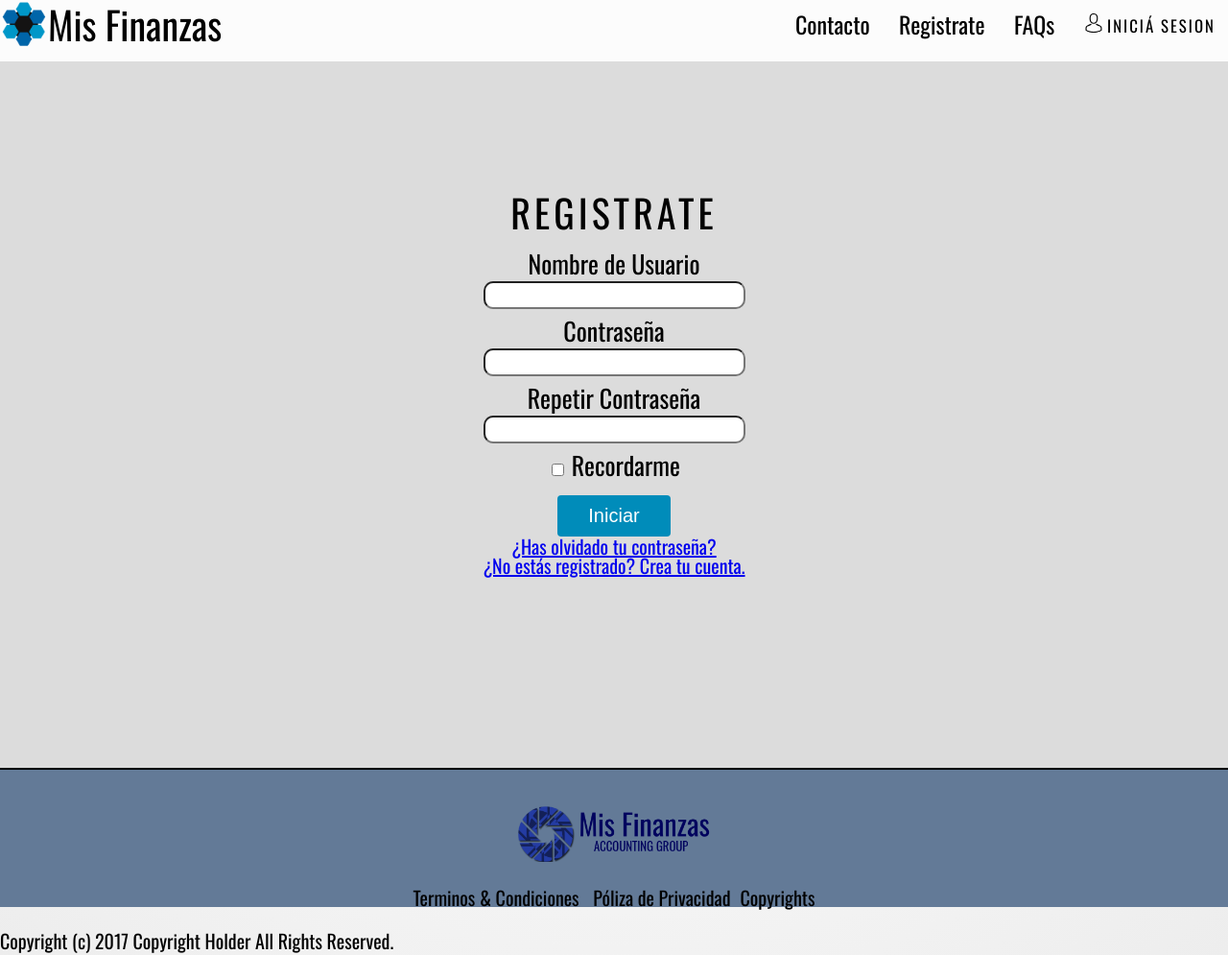
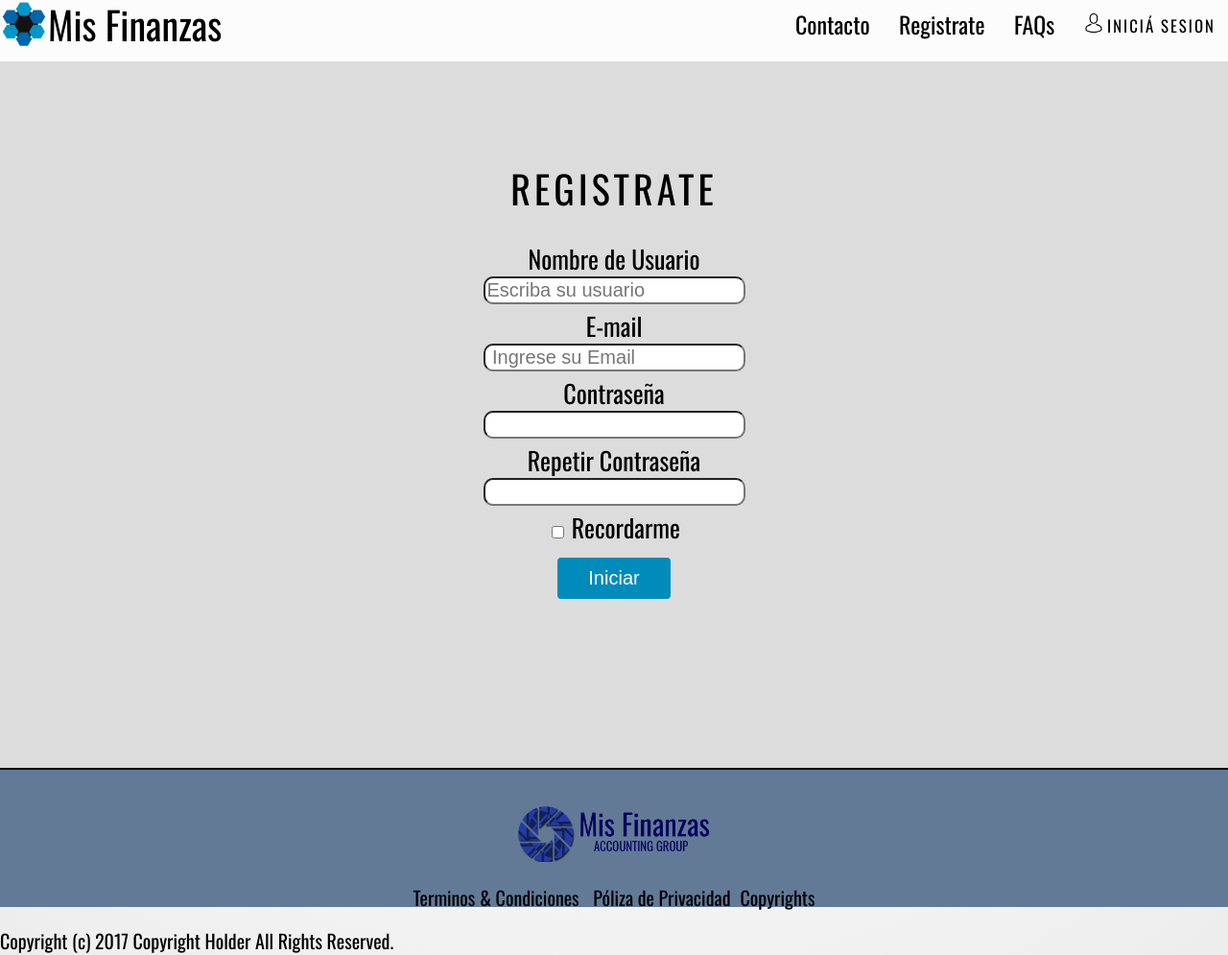
Before and after one commit to celina096/trabajo_grupal, a PHP site: page /registrate.php in a window 1280 px wide. Shown: the whole page at 96% size. Run offline with PHP 8.4, Linux system fonts and the light colour scheme.

Commit message:
registrate nuevo

```diff
--- a/css/registrate.css
+++ b/css/registrate.css
@@ -86,10 +86,13 @@ form.container input {
 }
 
 p.registrate {
-	margin-bottom: 2%;
+	margin-bottom: 4%;
 	font-size: 2em;
 	letter-spacing: 4px;
+
 }
+
+
 
 div .form{
 	text-align: center;
--- a/registrate.php
+++ b/registrate.php
@@ -68,31 +68,44 @@ if (isset($_SESSION['usuario'])){
         <div class= "backgroundColor">
 
 
-          <p class= 'registrate'>REGISTRATE</p>
+            <p class= 'registrate'>REGISTRATE</p>
+
           <form class="container" action="registrate.php" method="post">
 
               <label for="usuario">Nombre de Usuario</label>
               <br>
-              <input id="usuario" type="text" name="usuario" value='<?php echo $usuario ?>'>
+              <input id="usuario"  placeholder="Escriba su usuario" type="text" name="usuario" required value='<?php echo $usuario ?>'>
               <?php if (isset($errores['usuario'])){echo $errores['usuario'];}else{ echo "";} ?><br/>
               <?php if (isset($errores['usuario_existe'])){echo $errores['usuario_existe'];}else{ echo "";} ?>
-              <label for="clave">Contraseña</label>
+              <label class="control-label" for="email"> E-mail </label><br/>
+              <input type="email" class="form-control" id="email" name="email" placeholder=" Ingrese su Email" value="<?php echo (isset($_POST['email'])) ? $_POST['email']: '' ?>">
+              <p class="text-danger">
+                <?php if(isset($errores['email'])){
+                    foreach($errores['email'] as $lista){
+                      echo $lista.'<br>';
+                    } } ?>
+              </p>
+
+
+
+
+              <label for="clave" >Contraseña</label>
               <br>
-              <input id="clave" type="password" name="clave" value="">
+              <input id="clave" type="password" name="clave" value="" required>
               <br>
               <label for="clave2">Repetir Contraseña</label>
               <br>
               <input id="clave2" type="password" name="clave2" value="">
               <?php if (isset($errores['claves_distintas'])){echo $errores['claves_distintas'];}else{ echo "";} ?><br/>
+              <?php echo (isset($errores['email'])) ? ' has-error': '' ?>
+
+
 
             <input id="recordarme" type="checkbox" name="recordarme" value="yes">
-            <label for="recordarme">Recordarme</label>
+            <label for="recordarme"> Recordarme </label>
             <br>
             <button  type="submit" name="enviar" value="">Iniciar</button>
-            <br>
-            <a href="#">¿Has olvidado tu contraseña?</a>
-            <br>
-            <a href="#">¿No estás registrado? Crea tu cuenta.</a>
+
           </form>
         </div> <!-- .backgroundColor -->
     </div> <!-- .container -->
--- a/usuarios.json
+++ b/usuarios.json
@@ -5,3 +5,4 @@
 {"usuario":"hernan","clave":"$2y$10$ie9\/y65NTmNure0P.L9nLegGZXdI2o8VuqdTaP14SiNoMwMokAMim","clave2":"123","enviar":""}
 {"usuario":"vane","clave":"$2y$10$bfZYyee3xN3SB.psFiVtWuS\/cPv.HgOHU4zmXX1IphtmkKCQg.1z6","clave2":"1","enviar":""}
 {"usuario":"celina","clave":"$2y$10$xzlWcP4YRdH\/fZSXc6n4JODwvvQJgYMeAnb5AwnqKbiwdwAH\/vz7q","clave2":"1","enviar":""}
+{"usuario":"mariana","email":"maru@gmail.com","clave":"$2y$10$HCJcQG1Wb5OMY0E6WS.aleWzej1ZPZ3\/8sNQ9PrEDCUEImf0G83OC","clave2":"lala","enviar":""}
```
